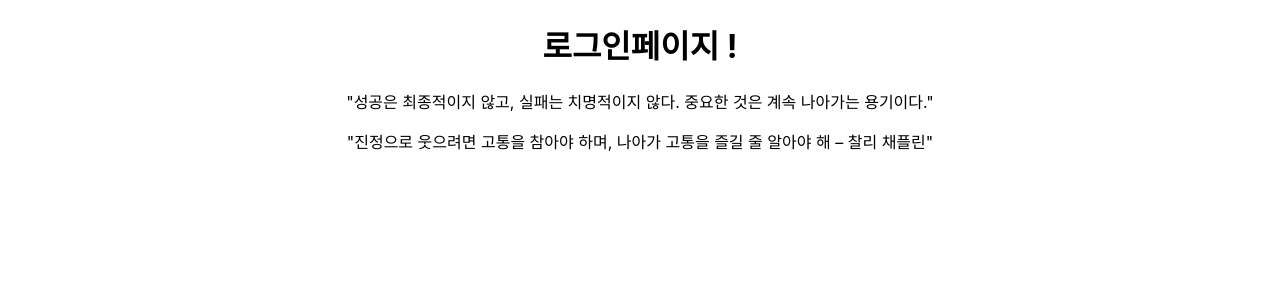
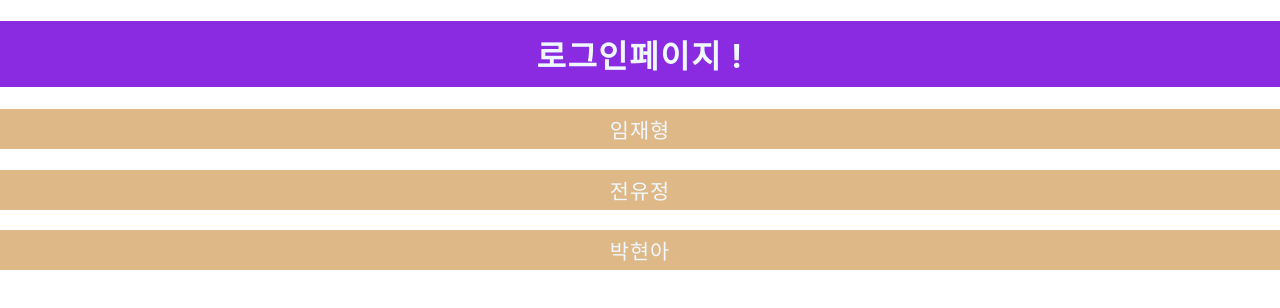
Before and after one commit to jayden7809/Sourvenir, a React (Create React App) app: page /login in a window 1280 px wide. Shown: the top 308 px of the page. Built offline with nearby package versions, Linux system fonts and the light colour scheme.

Commit message:
로그인페이지 스타일추가요~
로그인페이지 스타일추가요~

```diff
--- a/src/App.js
+++ b/src/App.js
@@ -4,7 +4,6 @@ import Install from './install';
 import StarRating from './components/StarRating';
 import { Routes, Route } from 'react-router-dom';
 
-import Cart from './cart/Cart';
 import Login from './login/Login';
 
 
@@ -21,7 +20,6 @@ function App() {
             <StarRating itemId={3} />
           </>
         }></Route>
-        <Route path='/Cart' element={<Cart></Cart>}></Route>
 
         <Route path='/login' element={<Login />}></Route>
       </Routes>
--- /dev/null
+++ b/src/login/Login.css
@@ -0,0 +1,18 @@
+h1 {
+    width: 100%;
+    background-color: blueviolet;
+    color: aliceblue;
+    padding: 10px 0;
+    letter-spacing: 1.5px;
+}
+
+.wjsdbwjd,
+.qkrgusdk,
+.dlawogud {
+    background-color: burlywood;
+    color: aliceblue;
+    font-size: 1.3rem;
+    font-weight: 500;
+    padding: 5px 0;
+    letter-spacing: 1px;
+}
--- a/src/login/Login.js
+++ b/src/login/Login.js
@@ -1,12 +1,14 @@
 import React from "react";
+import './Login.css';
 
 function Cart() {
     return (
-    <>
-        <h1>로그인페이지 !</h1>
-        <p>"성공은 최종적이지 않고, 실패는 치명적이지 않다. 중요한 것은 계속 나아가는 용기이다."</p>
-        <p>"진정으로 웃으려면 고통을 참아야 하며, 나아가 고통을 즐길 줄 알아야 해 – 찰리 채플린"</p>
-    </>
+        <>
+            <h1>로그인페이지 !</h1>
+            <p className="dlawogud">임재형</p>
+            <p className="wjsdbwjd">전유정</p>
+            <p className="qkrgusdk">박현아</p>
+        </>
     )
 }
 
```
